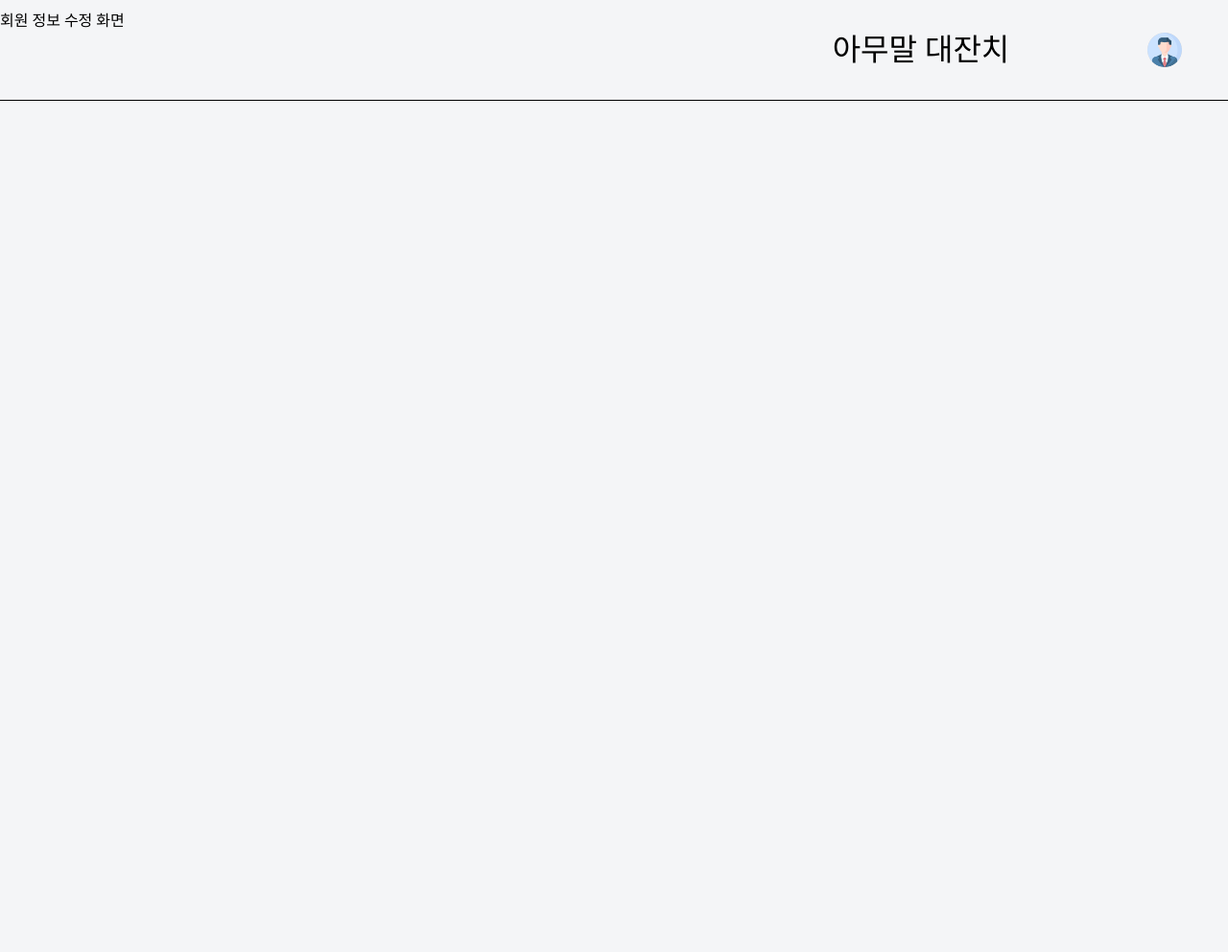
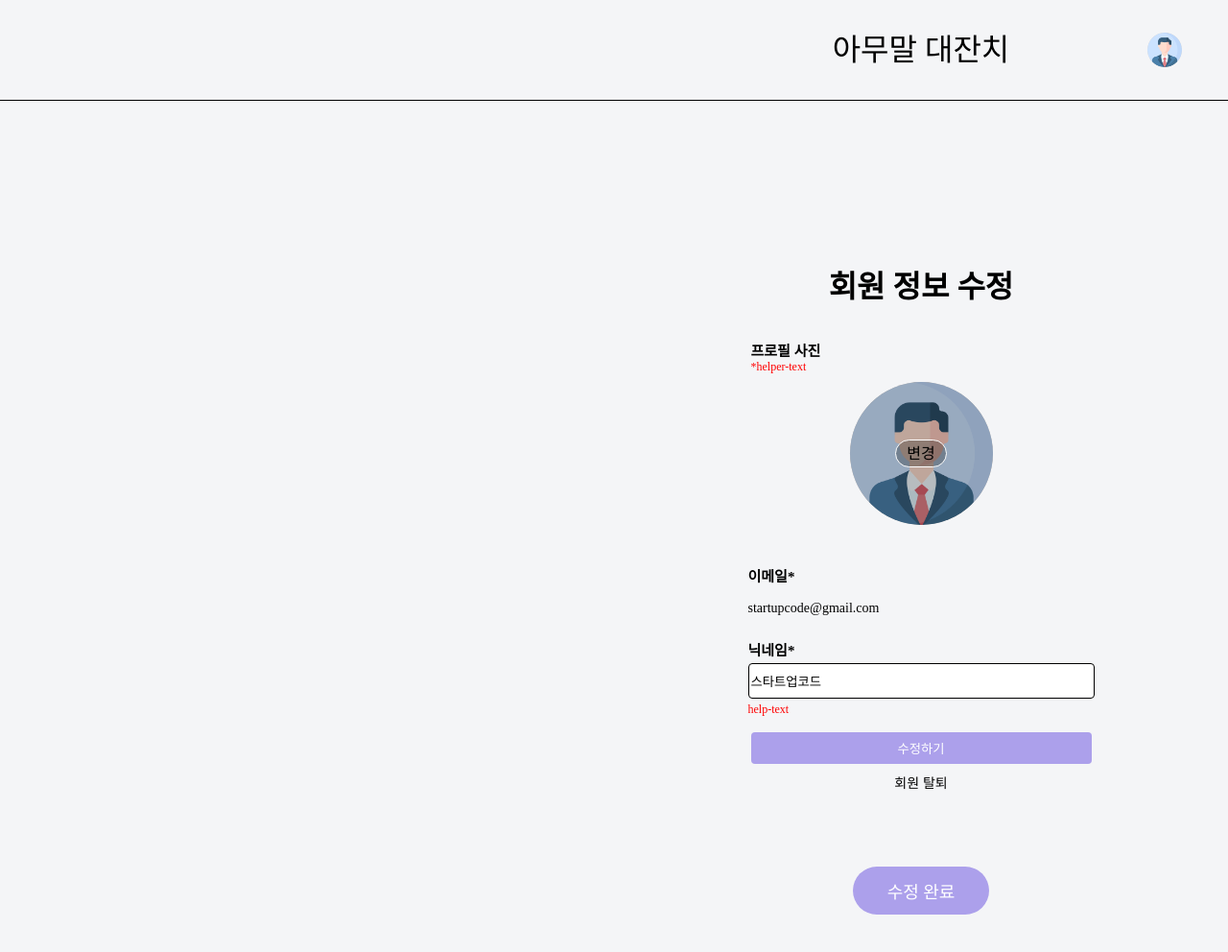
Before and after one commit to 100-hours-a-week/2-daisy-kim-week4, a plain HTML site: page user/updateUserInfo.html in a window 1280 px wide. Shown: the top 992 px of the page at 96% size. Drawn offline with Linux system fonts and the light colour scheme.

Commit message:
[FEAT] 개인 정보 수정 구현 완료
- 회원 정보 완료
- 비밀번호 완료
- 수정 완료 안내 버튼 로직 구현 안 함
- 팝업 남음
- 전반적인 디테일 봐야 함
- 기타 애니메이션 자세한 스토리 보드 보기

```diff
--- a/data/user.js
+++ b/data/user.js
@@ -0,0 +1,9 @@
+export const users = [
+    {
+        id : 1,
+        name : "스타트업코드",
+        email: "startupcode@gmail.com",
+        profileImg : "../assets/img/defaultProfile.png",
+        password : "tmxkxmdjqzhem",
+    },
+];
--- a/user/login.css
+++ b/user/login.css
@@ -59,3 +59,14 @@
     font-weight: 400;
     cursor: pointer;
 }
+
+/*여기서부터 updatePassword.html의 css*/
+.page-pw-title{
+    margin-top: 265px;
+    font-weight: 700;
+    font-size: 32px;
+    margin-bottom: 94px;
+}
+.edit-pw-input{
+    margin-bottom: 12px;
+}
--- a/user/signup.css
+++ b/user/signup.css
@@ -29,6 +29,7 @@
     height: 149px;
     border-radius: 50%;
     background-color: #c4c4c4;
+    position: relative;
 }
 #signup-profile-img-input{
     display: none;
@@ -41,6 +42,7 @@
     display: flex;
     align-items: center;
     justify-content: center;
+    position: absolute;
 }
 .signup-input-wrapper{
     display: flex;
--- /dev/null
+++ b/user/updateUserInfo.css
@@ -0,0 +1,68 @@
+.page-info-title{
+    margin-top: 265px;
+    font-weight: 700;
+    font-size: 32px;
+    margin-bottom: 12px;
+}
+.edit-user-info-input{
+    display: flex;
+    flex-direction: column;
+    gap : 12px;
+    margin-top : 32px;
+}
+.edit-submit-button{
+    margin-top : 12px;
+}
+.withdraw {
+    border : none;
+    margin-top : 8px;
+    text-decoration: none;
+    color: black;
+    font-size: 14px;
+    font-weight: 400;
+    cursor: pointer;
+    background-color: transparent;
+}
+.edit-profile-img{
+    position: absolute;
+    width: 100%;
+    height: 100%;
+    border-radius: 50%;
+    z-index: 1;
+}
+.custom-profile-edit-button{
+    width : 100%;
+    height: 100%;
+    border-radius: 50%;
+    display: flex;
+    align-items: center;
+    justify-content: center;
+    position: absolute;
+    background-color: #00000040;
+    z-index: 2;
+}
+.custom-file-label-edit {
+    width : 52px;
+    height: 27px;
+    border-radius: 25px;
+    border : 1px solid white;
+    cursor: pointer;
+    text-align: center;
+    line-height: 27px;
+    vertical-align: middle;
+    background-color: #00000040;
+}
+.user-email{
+    font-size: 14px;
+    margin : 12px 0px 12px 0px;
+}
+.edit-done{
+    padding : 12px 20px 12px 20px;
+    background-color: #ACA0EB;
+    width : 102px;
+    border-radius: 30px;
+    font-size: 18px;
+    color: white;
+    margin-top: 77px;
+    text-align: center;
+}
--- a/user/updateUserInfo.html
+++ b/user/updateUserInfo.html
@@ -4,6 +4,9 @@
         <meta charset="UTF-8">
         <meta name="viewport" content="width=device-width, initial-scale=1.0">
         <link rel = "stylesheet" href="../commonStyle.css">
+        <link rel="stylesheet" href="login.css">
+        <link rel="stylesheet" href="signup.css">
+        <link rel="stylesheet" href="updateUserInfo.css">
         <title>회원 정보 수정</title>
         <script>
             document.addEventListener("DOMContentLoaded", () => {
@@ -38,7 +41,48 @@
                     isLoad = !isLoad;
                 });
             });
-            </script>
+        </script>
+        <script type="module">
+            let id = 1;
+
+            import {users} from '../data/user.js';
+            const user = users.find(item => item.id === parseInt(id));
+
+            if(user) {
+                const userInfo = document.getElementById("edit-user-info-wrapper");
+                userInfo.innerHTML = `
+                <div class="signup-profile-container">
+                    <div class="signup-profile-title">
+                        <div class="signup-profile-text">프로필 사진</div>
+                        <div class="help-text">*helper-text</div>
+                    </div>
+                    <div class ="signup-profile-img">
+                        <img class="edit-profile-img" src="${user.profileImg}">
+                        <input type="file" id="signup-profile-img-input" hidden>
+                        <div class="custom-profile-edit-button">
+                            <label for="signup-profile-img-input" class="custom-file-label-edit">변경</label>
+                        </div>
+                    </div>
+                </div>
+                <div class="edit-user-info-input">
+                    <div class="login-item">
+                        <div class="login-item-title">이메일*</div>
+                        <div class="user-email">${user.email}</div>
+                    </div>
+                    <div class="login-item">
+                        <div class="login-item-title">닉네임*</div>
+                        <input class="login-item-input" type="text" placeholder="닉네임을 입력하세요" value="${user.name}">
+                        <div class="help-text">help-text</div>
+                    </div>
+                </div>
+                <div class="edit-submit-button">
+                    <input class="login-button" id="signup-button" type="submit" value="수정하기">
+                </div>
+                `;
+            } else {
+                document.getElementById("edit-user-info-wrapper").innerHTML = "<p>사용자 정보를 찾을 수 없습니다.</p>";
+            }
+        </script>
     </head>
     <body>
         <header>아무말 대잔치</header>
@@ -46,6 +90,13 @@
             <img class="profile-img" src="../assets/img/defaultProfile.png">
         </div>
         <div id="toggle-frame"></div>
-        <div>회원 정보 수정 화면</div>
+        <div class="wrapper">
+            <div class="page-info-title">회원 정보 수정</div>
+            <form class="signup-wrapper" id="edit-user-info-wrapper" action="./updateUserInfo.html"></form>
+            <form action="login.html">
+                <input class="withdraw" type="submit" value="회원 탈퇴">
+            </form>
+            <div class="edit-done">수정 완료</div>
+        </div>
     </body>
 </html>
```
Also changed, not shown: user/updatePassword.html (+19 -1 lines).
